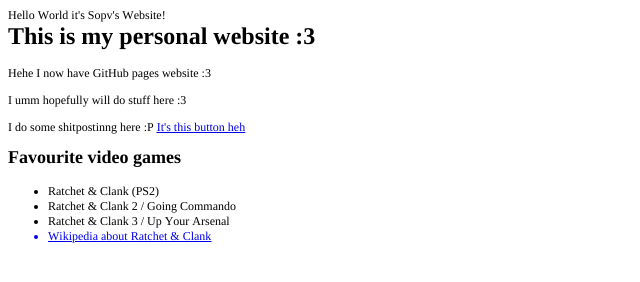
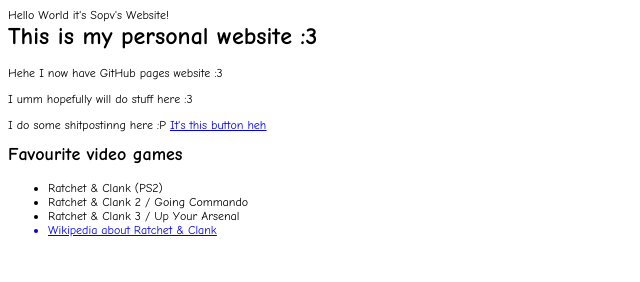
Before and after one commit to SopvWasTaken/SopvWasTaken.github.io, a plain HTML site: page index.html in a window 1280 px wide. Shown: the whole page, without its empty margins (0-640 px from the left). Drawn offline with Linux system fonts and the light colour scheme.

Commit message:
Comic sans heh :3

```diff
--- a/index.html
+++ b/index.html
@@ -7,24 +7,27 @@
   <meta name="Generator" content="Cocoa HTML Writer">
   <meta name="CocoaVersion" content="2299.77">
   <style type="text/css">
-    p.p1 {margin: 0.0px 0.0px 0.0px 0.0px; font: 12.0px Times; -webkit-text-stroke: #000000}
-    p.p3 {margin: 0.0px 0.0px 12.0px 0.0px; font: 12.0px Times; -webkit-text-stroke: #000000}
-    li.li1 {margin: 0.0px 0.0px 0.0px 0.0px; font: 12.0px Times; -webkit-text-stroke: #000000}
-    li.li5 {margin: 0.0px 0.0px 0.0px 0.0px; font: 12.0px Times; color: #0000e9; -webkit-text-stroke: #0000e9}
+    /* Use Comic Sans across body elements; keep stroke settings from original export. */
+    p.p1 {margin: 0.0px 0.0px 0.0px 0.0px; font: 12.0px "Comic Sans MS", Comic Sans, cursive; -webkit-text-stroke: #000000}
+    p.p3 {margin: 0.0px 0.0px 12.0px 0.0px; font: 12.0px "Comic Sans MS", Comic Sans, cursive; -webkit-text-stroke: #000000}
+    li.li1 {margin: 0.0px 0.0px 0.0px 0.0px; font: 12.0px "Comic Sans MS", Comic Sans, cursive; -webkit-text-stroke: #000000}
+    li.li5 {margin: 0.0px 0.0px 0.0px 0.0px; font: 12.0px "Comic Sans MS", Comic Sans, cursive; color: #0000e9; -webkit-text-stroke: #0000e9}
     span.s1 {font-kerning: none}
     span.s2 {text-decoration: underline ; font-kerning: none; color: #0000e9; -webkit-text-stroke: 0px #0000e9}
     span.s3 {-webkit-text-stroke: 0px #000000}
     span.s4 {text-decoration: underline ; font-kerning: none}
     ul.ul1 {list-style-type: disc}
+    /* Ensure headings use Comic Sans even if an inline style was exported */
+    h1, h2 {font-family: "Comic Sans MS", Comic Sans, cursive !important}
   </style>
 </head>
 <body>
 <p class="p1"><span class="s1">Hello World it's Sopv's Website!</span></p>
-<h1 style="margin: 0.0px 0.0px 16.1px 0.0px; font: 24.0px Times; -webkit-text-stroke: #000000"><span class="s1"><b>This is my personal website :3</b></span></h1>
+<h1 style="margin: 0.0px 0.0px 16.1px 0.0px; font: 24.0px 'Comic Sans MS', Comic Sans, cursive; -webkit-text-stroke: #000000"><span class="s1"><b>This is my personal website :3</b></span></h1>
 <p class="p3"><span class="s1">Hehe I now have GitHub pages website :3</span></p>
 <p class="p3"><span class="s1">I umm hopefully will do stuff here :3</span></p>
 <p class="p3"><span class="s1">I do some shitpostinng here :P <a href="https://www.youtube.com/@Batarong"><span class="s2">It's this button heh</span></a></span></p>
-<h2 style="margin: 0.0px 0.0px 14.9px 0.0px; font: 18.0px Times; -webkit-text-stroke: #000000"><span class="s1"><b>Favourite video games</b></span></h2>
+<h2 style="margin: 0.0px 0.0px 14.9px 0.0px; font: 18.0px 'Comic Sans MS', Comic Sans, cursive; -webkit-text-stroke: #000000"><span class="s1"><b>Favourite video games</b></span></h2>
 <ul class="ul1">
   <li class="li1"><span class="s3"></span><span class="s1">Ratchet &amp; Clank (PS2)</span></li>
   <li class="li1"><span class="s3"></span><span class="s1">Ratchet &amp; Clank 2 / Going Commando</span></li>
--- a/style.css
+++ b/style.css
@@ -5,5 +5,6 @@
 body {
   background-color: white;
   color: black;
-  font-family: Verdana;
+  /* Use Comic Sans across the site; include common fallbacks */
+  font-family: 'Comic Sans MS', Comic Sans, cursive;
 }
```
